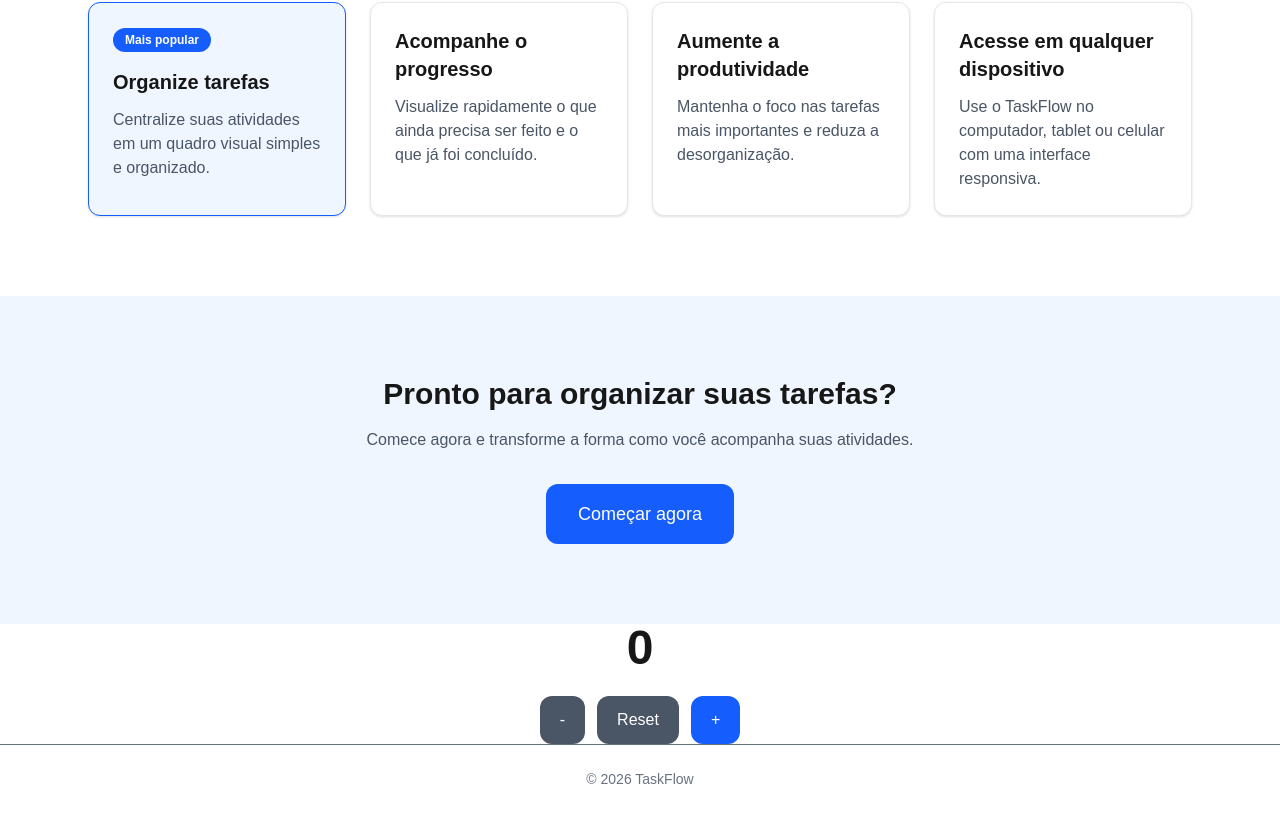
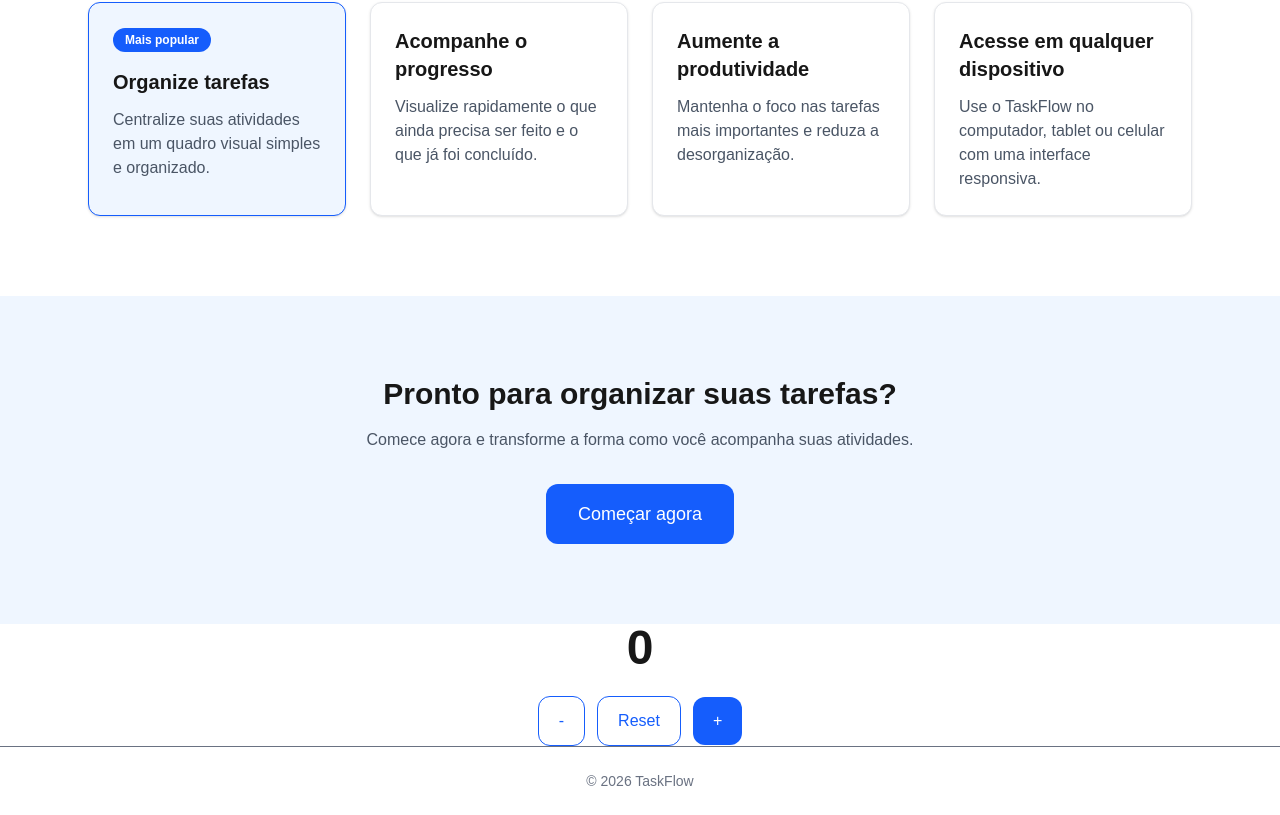
Before and after one commit to jorge-pires/projeto-kanban, a Next.js app: page / in a window 1280 px wide. Shown: the part 649-1464 px from the top of the page. Built offline with nearby package versions, Linux system fonts and the light colour scheme.

Commit message:
refactor: share button styles across interactive components

```diff
--- a/components/ui/Button.tsx
+++ b/components/ui/Button.tsx
@@ -3,41 +3,43 @@ import type {
   ReactNode,
 } from "react"
 
+import {
+  buttonSizes,
+  buttonVariants,
+} from "@/components/ui/button-styles"
+
+import type {
+  ButtonSize,
+  ButtonVariant,
+} from "@/components/ui/button-styles"
+
 interface ButtonProps
   extends ButtonHTMLAttributes<HTMLButtonElement> {
   children: ReactNode
-  variant: "primary" | "secondary"
-  size: "sm" | "md" | "lg"
-}
-
-const variants = {
-  primary: "bg-blue-600 hover:bg-blue-700",
-  secondary: "bg-gray-600 hover:bg-gray-700",
-}
-
-const sizes = {
-  sm: "px-3 py-2 text-sm",
-  md: "px-5 py-3 text-base",
-  lg: "px-8 py-4 text-lg",
+  variant?: ButtonVariant
+  size?: ButtonSize
 }
 
 export function Button({
   children,
   variant = "primary",
-  size,
+  size = "md",
   className,
   ...props
 }: ButtonProps) {
   return (
     <button
       className={`
+        inline-flex
+        items-center
+        justify-center
         rounded-xl
-        text-white
+        font-medium
         transition
         disabled:cursor-not-allowed
         disabled:opacity-50
-        ${variants[variant]}
-        ${sizes[size]}
+        ${buttonVariants[variant]}
+        ${buttonSizes[size]}
         ${className ?? ""}
       `}
       {...props}
--- a/components/ui/button-link.tsx
+++ b/components/ui/button-link.tsx
@@ -1,33 +1,21 @@
 import Link from "next/link"
 import type { ComponentProps, ReactNode } from "react"
 
-type ButtonLinkVariant =
-  | "primary"
-  | "secondary"
+import {
+  buttonSizes,
+  buttonVariants,
+} from "@/components/ui/button-styles"
 
-type ButtonLinkSize =
-  | "sm"
-  | "md"
-  | "lg"
+import type {
+  ButtonSize,
+  ButtonVariant,
+} from "@/components/ui/button-styles"
 
 interface ButtonLinkProps
   extends ComponentProps<typeof Link> {
   children: ReactNode
-  variant?: ButtonLinkVariant
-  size?: ButtonLinkSize
-}
-
-const variants = {
-  primary:
-    "bg-blue-600 text-white hover:bg-blue-700",
-  secondary:
-    "border border-blue-600 text-blue-600 hover:bg-blue-50",
-}
-
-const sizes = {
-  sm: "px-3 py-2 text-sm",
-  md: "px-5 py-3 text-base",
-  lg: "px-8 py-4 text-lg",
+  variant?: ButtonVariant
+  size?: ButtonSize
 }
 
 export function ButtonLink({
@@ -46,8 +34,8 @@ export function ButtonLink({
         rounded-xl
         font-medium
         transition
-        ${variants[variant]}
-        ${sizes[size]}
+        ${buttonVariants[variant]}
+        ${buttonSizes[size]}
         ${className ?? ""}
       `}
       {...props}
--- /dev/null
+++ b/components/ui/button-styles.ts
@@ -0,0 +1,21 @@
+export type ButtonVariant =
+  | "primary"
+  | "secondary"
+
+export type ButtonSize =
+  | "sm"
+  | "md"
+  | "lg"
+
+export const buttonVariants = {
+  primary:
+    "bg-blue-600 text-white hover:bg-blue-700",
+  secondary:
+    "border border-blue-600 text-blue-600 hover:bg-blue-50",
+}
+
+export const buttonSizes = {
+  sm: "px-3 py-2 text-sm",
+  md: "px-5 py-3 text-base",
+  lg: "px-8 py-4 text-lg",
+}
```
